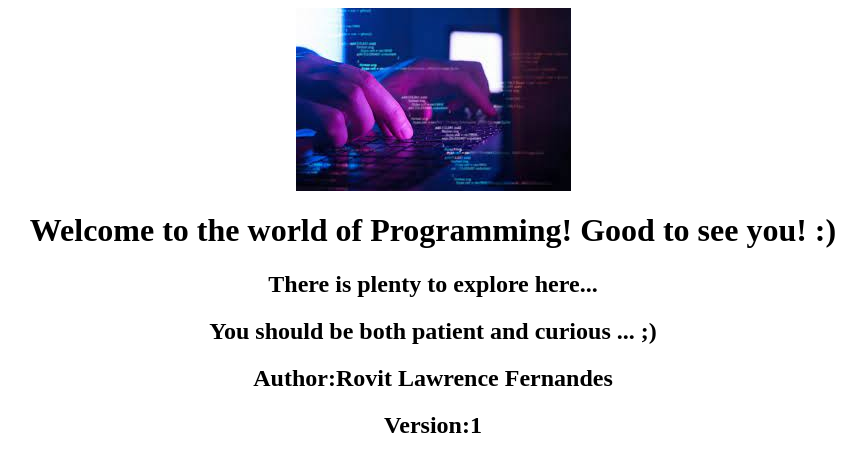
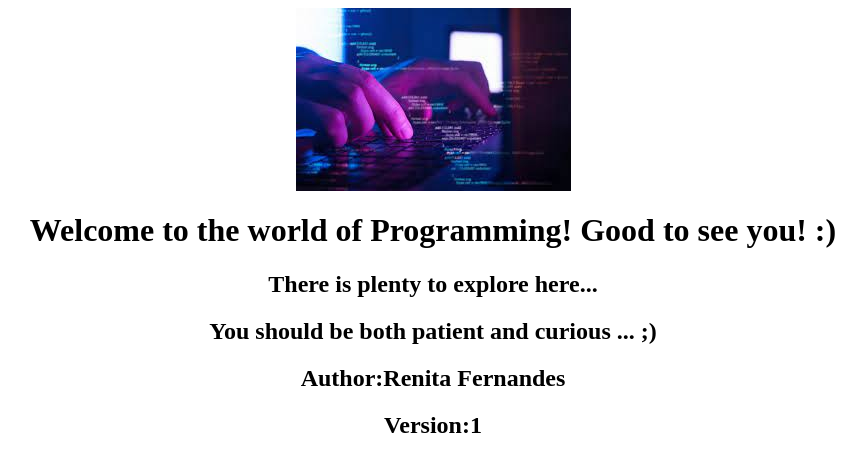
Before and after one commit to Renita29/simplepage1, a plain HTML site: page index.html in a window 1280 px wide. Shown: the whole page, without its empty margins (207-1073 px from the left). Drawn offline with Linux system fonts and the light colour scheme.

Commit message:
Changed author name

```diff
--- a/index.html
+++ b/index.html
@@ -8,7 +8,7 @@
       <h1>Welcome to the world of Programming! Good to see you! :)</h1>
       <h2>There is plenty to explore here...</h2>
       <h2>You should be both patient and curious ... ;)</h2>
-      <h2>Author:Rovit Lawrence Fernandes</h2>
+      <h2>Author:Renita Fernandes</h2>
       <h2>Version:1</h2>
     </div>
   </body>
```
